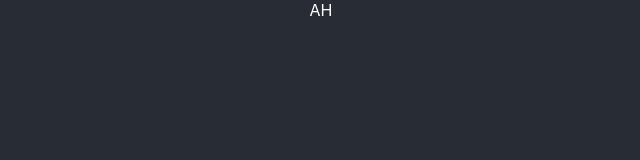
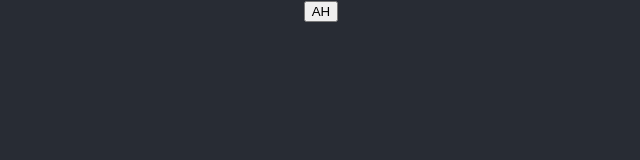
Before and after one commit to limyandi/isc-EnCasa-2019, a React (Create React App) app: page / in a window 1280 px wide. Shown: the top 160 px of the page, without its empty margins (319-959 px from the left). Built offline with nearby package versions, Linux system fonts and the light colour scheme.

Commit message:
add http proxy connect

```diff
--- a/src/Containers/HomeView.js
+++ b/src/Containers/HomeView.js
@@ -1,7 +1,15 @@
 import React from 'react';
+import axios from 'axios';
 
 function HomeView() {
-  return <div>AH</div>;
+  const axiosFetch = () =>
+    axios.get('/api/users').then(res => console.log(res));
+
+  return (
+    <button type="button" onClick={axiosFetch}>
+      AH
+    </button>
+  );
 }
 
 export default HomeView;
--- /dev/null
+++ b/src/setupProxy.js
@@ -0,0 +1,5 @@
+const proxy = require('http-proxy-middleware');
+
+module.exports = function(app) {
+  app.use(proxy('/api', { target: 'http://localhost:5000' }));
+};
```
Also changed, not shown: package.json (+3 -13 lines), 1 other file (tests, documents, lock files or other folders).
